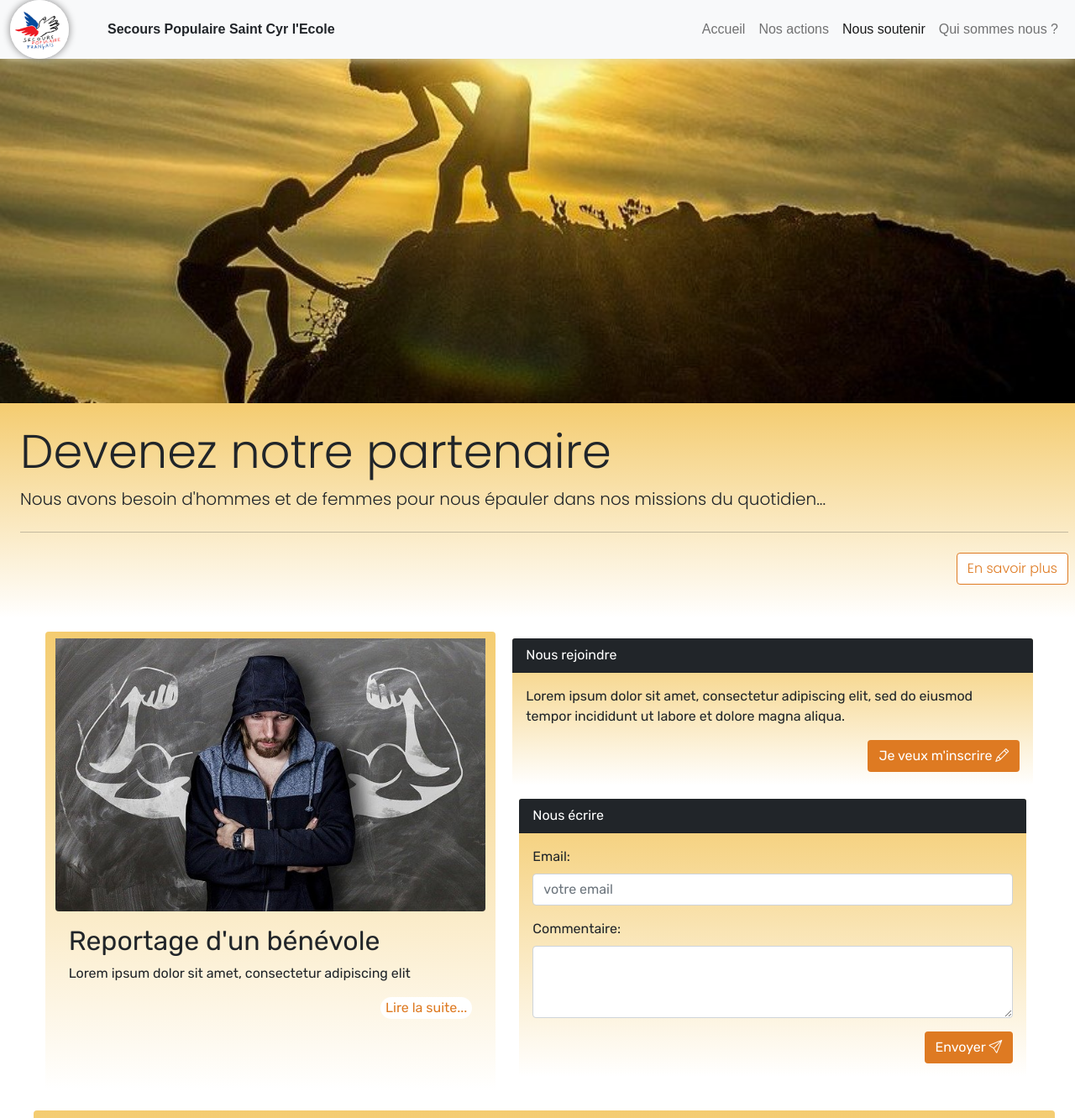
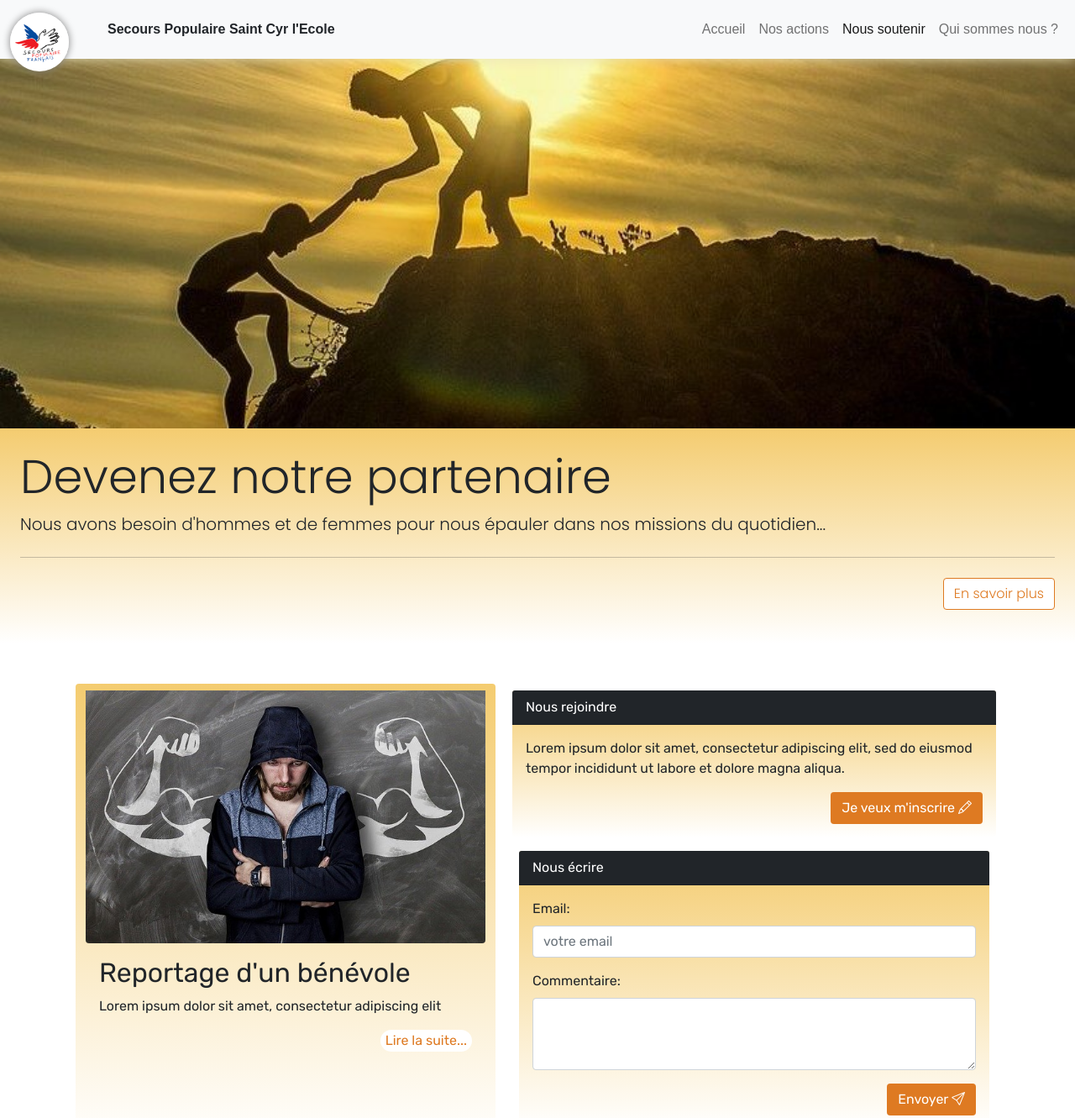
Before and after one commit to mgilbert82/SecoursPopulaire-HtmlCss, a plain HTML site: page nous-soutenir.html in a window 1280 px wide. Shown: the top 1331 px of the page at 84% size. Drawn offline with nearby package versions, Linux system fonts and the light colour scheme; a web font is replaced by a local one.

Commit message:
Correction des coquilles sémantiques

```diff
--- a/nous-soutenir.html
+++ b/nous-soutenir.html
@@ -43,7 +43,7 @@
 
 
     <!-- Jumbotron -->
-    <div class="jumbotron p-4 pe-2" id="jumbotron">
+    <div class="jumbotron p-4 p-3" id="jumbotron">
         <h1 class="display-4">Devenez notre partenaire</h1>
         <p class="lead">Nous avons besoin d'hommes et de femmes pour nous épauler dans nos missions du quotidien...</p>
         <hr class="my-4">
@@ -55,9 +55,9 @@
         <div class="container-fluid p-2 m-2">
 
             <!-- 1ère ligne -->
-            <div class="row justify-content-center">
+            <div class="row justify-content-center m-4 p-2">
               <!-- Reportage bénévole -->
-              <div class="card border-0 ms-2 col-lg-5 col-sm-12" id="carte">
+              <div class="card border-0 m- col-lg-5 col-sm-12" id="carte">
 
                 <img src="img/event/benevole.jpg" class="rounded-2 pt-2" alt="...">
 
--- a/style.css
+++ b/style.css
@@ -231,25 +231,39 @@ footer, a:hover {
     border-color: 1px solid #DE7A22;
 }
 
-// Small devices (landscape phones, 576px and up)
+/*Small devices (landscape phones, 576px and up)*/
 @media (min-width: 576px) {
     #illustration {
-        height: 100%;
+        margin-top: 30px;
     }
 
     #carousel {
-        height: 100%;
+        margin-top: 30px;
+    }
+
+
+ }
+
+/* Medium devices (tablets, 768px and up)*/
+@media (min-width: 768px) { ... }
+
+/*Large devices (desktops, 992px and up)*/
+@media (min-width: 992px) {
+    #logo-SP {
+        margin-top:30px;
     }
  }
 
-// Medium devices (tablets, 768px and up)
-@media (min-width: 768px) { ... }
+/* X-Large devices (large desktops, 1200px and up)*/
+@media (min-width: 1200px) {
+    #logo-SP {
+        margin-top:30px;
+    }
+}
 
-// Large devices (desktops, 992px and up)
-@media (min-width: 992px) { ... }
-
-// X-Large devices (large desktops, 1200px and up)
-@media (min-width: 1200px) { ... }
-
-// XX-Large devices (larger desktops, 1400px and up)
-@media (min-width: 1400px) { ... }
+/* XX-Large devices (larger desktops, 1400px and up)*/
+@media (min-width: 1400px) {
+    #logo-SP {
+        margin-top:30px;
+    }
+ }
```
Also changed, not shown: qui-sommes-nous.html (+5 -2 lines).
